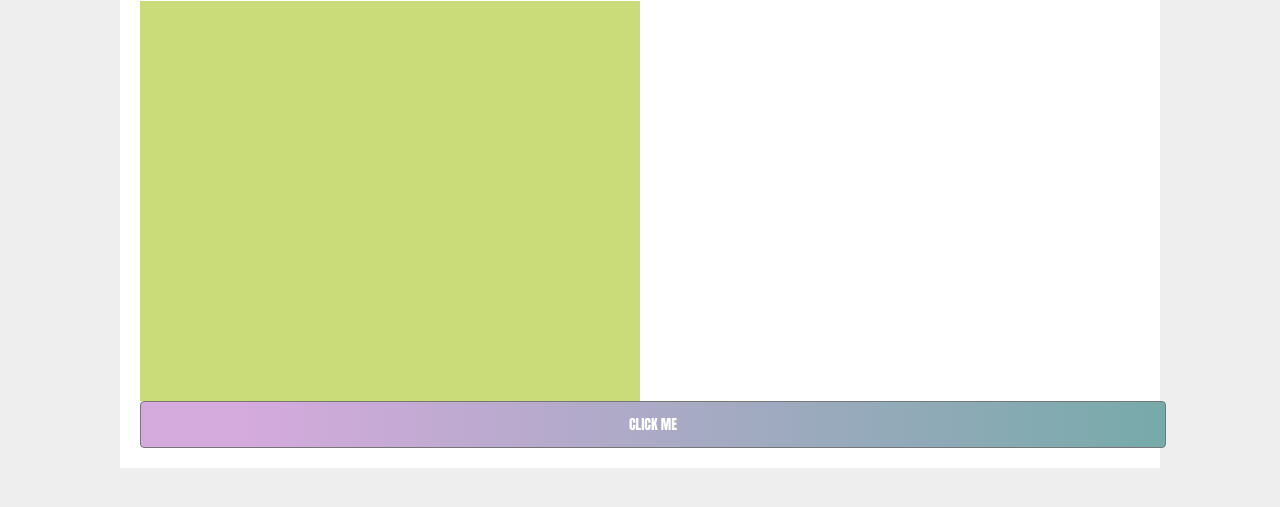
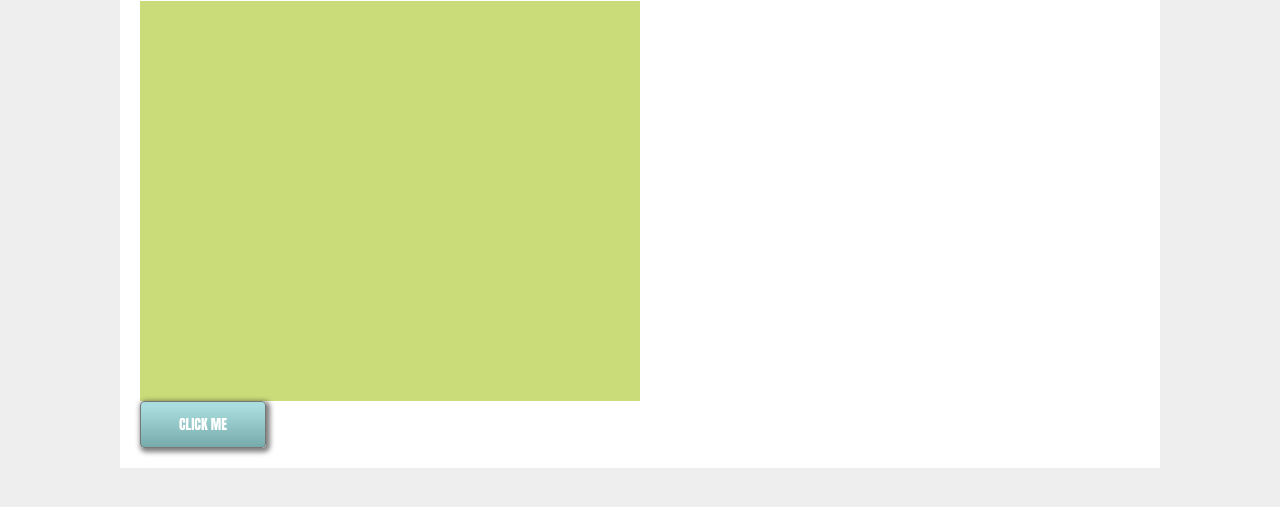
Before and after one commit to bartlomiejciupa/css_tutorial, a plain HTML site: page index.html in a window 1280 px wide. Shown: the part 107-614 px from the top of the page. Drawn offline with Linux system fonts and the light colour scheme.

Commit message:
50 box shadow

```diff
--- a/css/syntax.css
+++ b/css/syntax.css
@@ -420,7 +420,7 @@ a:hover {
 
 .button {
   display: block;
-  width: 1000px;
+  width: 100px;
   padding: 12px;
   border: 1px solid #777;
   font-family: Impact;
@@ -430,10 +430,12 @@ a:hover {
   font-size: 14px;
   text-align: center;
   border-radius: 4px;
-  background: #d5aadd;
-  background: -moz-linear-gradient(left, #d5aadd 10%, #77aaaa 100%);
-  background: -webkit-linear-gradient(left, #d5aadd 10%, #77aaaa 100%);
-  background: linear-gradient(left, #d5aadd 10%, #77aaaa 100%);
+  background: #aadddd;
+  background: -moz-linear-gradient(top, #aadddd 10%, #77aaaa 100%);
+  background: -webkit-linear-gradient(top, #aadddd 10%, #77aaaa 100%);
+  background: linear-gradient(top, #aadddd 10%, #77aaaa 100%);
+  box-shadow: 2px 2px 5px 22px rgba(40, 40, 40, 0.6);
+  -webkit-box-shadow: 2px 2px 5px 2px rgba(40, 40, 40, 0.6);
 }
 
 .button:hover {
```
